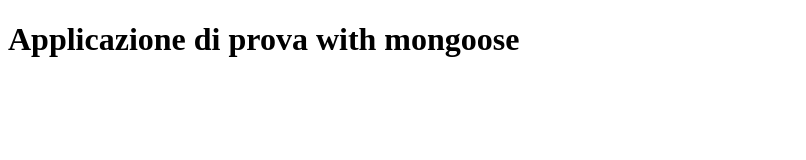
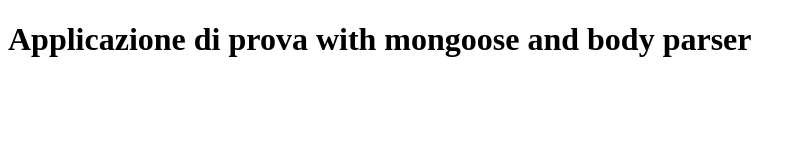
Before and after one commit to szwork2013/prova, a website: page public/index.html in a window 1280 px wide. Shown: the whole page, without its empty margins (0-806 px from the left). Drawn offline with Linux system fonts and the light colour scheme.

Commit message:
body parser

```diff
--- a/public/index.html
+++ b/public/index.html
@@ -5,7 +5,7 @@
     <title></title>
 </head>
 <body>
-    <h1>Applicazione di prova with mongoose</h1>
+    <h1>Applicazione di prova with mongoose and body parser</h1>
 
 </body>
 </html>
```
